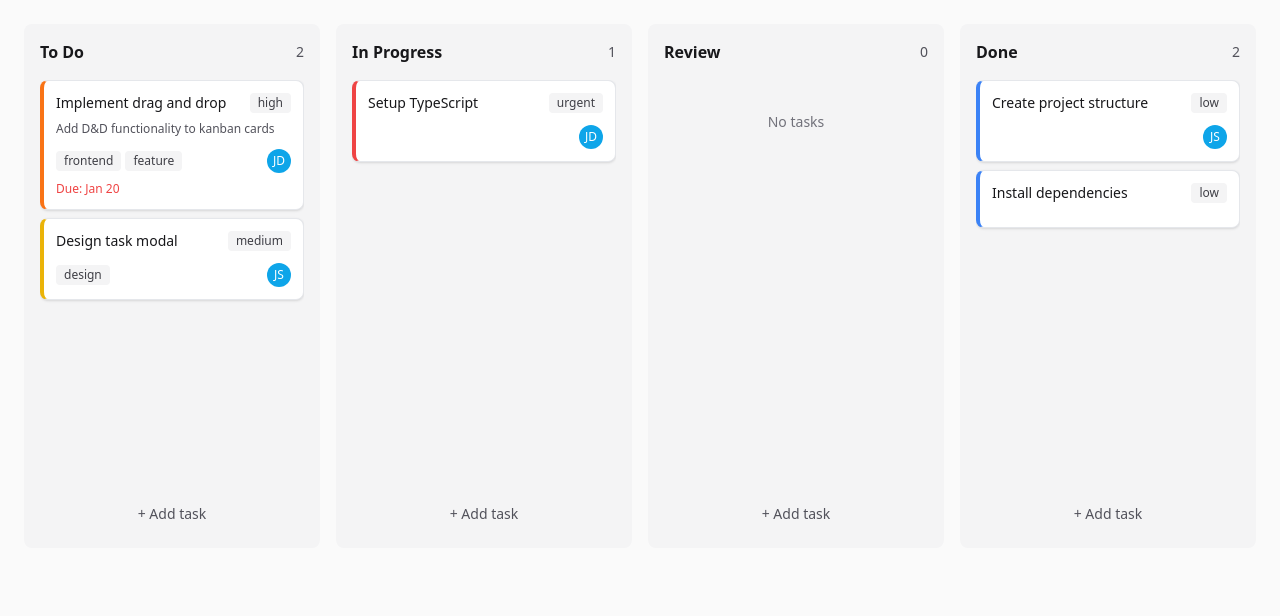
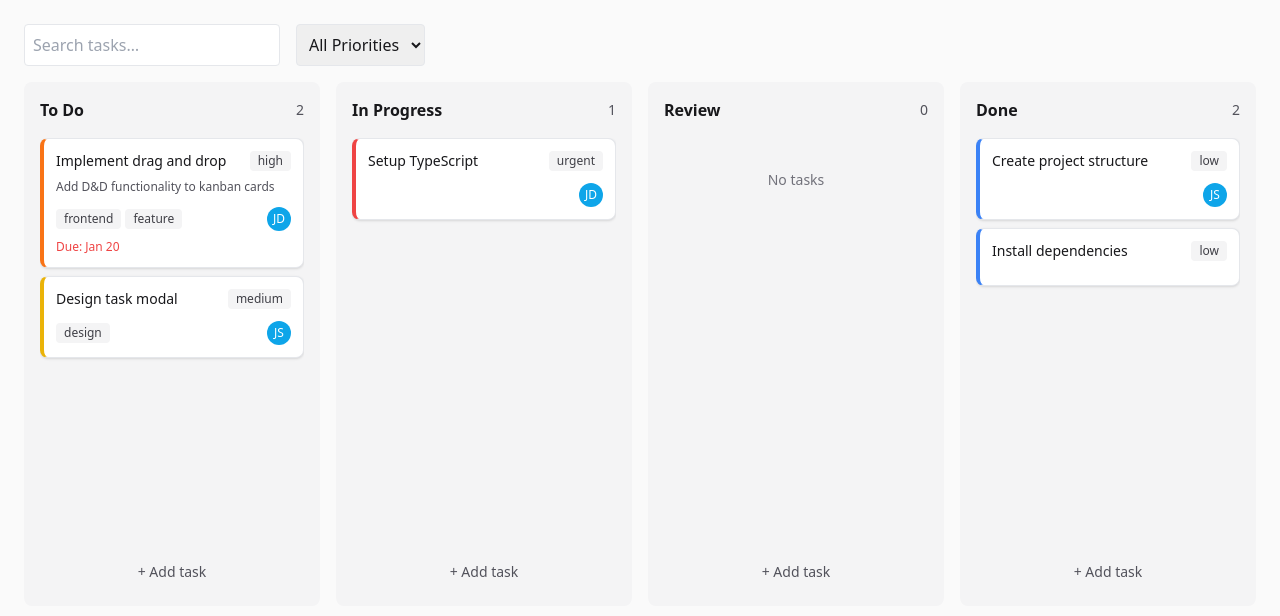
Before and after one commit to himesh0104/kanban-component-himeshK, a React (Vite) app: page / in a window 1280 px wide. Shown: the top 616 px of the page. Built offline with nearby package versions, Linux system fonts and the light colour scheme.

Commit message:
feat: add search and priority filter to KanbanBoard for improved task management

```diff
--- a/src/components/KanbanBoard/KanbanBoard.tsx
+++ b/src/components/KanbanBoard/KanbanBoard.tsx
@@ -19,6 +19,8 @@ export const KanbanBoard: React.FC<KanbanViewProps> = ({
   const dragState = useDragAndDrop();
   const [createModalOpen, setCreateModalOpen] = useState(false);
   const [createColumnId, setCreateColumnId] = useState<string | null>(null);
+  const [searchQuery, setSearchQuery] = useState("");
+  const [priorityFilter, setPriorityFilter] = useState<"all" | "low" | "medium" | "high" | "urgent">("all");
   const handleAddTask = useCallback((columnId: string) => {
     setCreateColumnId(columnId);
     setCreateModalOpen(true);
@@ -75,9 +77,45 @@ export const KanbanBoard: React.FC<KanbanViewProps> = ({
 
   return (
     <div className="p-6">
+      <div className="flex items-center gap-4 mb-4">
+        <input
+          type="text"
+          placeholder="Search tasks…"
+          className="border p-2 rounded w-64"
+          value={searchQuery}
+          onChange={(e) => setSearchQuery(e.target.value)}
+        />
+
+        <select
+          className="border p-2 rounded"
+          value={priorityFilter}
+          onChange={(e) =>
+            setPriorityFilter(e.target.value as "all" | "low" | "medium" | "high" | "urgent")
+          }
+        >
+          <option value="all">All Priorities</option>
+          <option value="low">Low</option>
+          <option value="medium">Medium</option>
+          <option value="high">High</option>
+          <option value="urgent">Urgent</option>
+        </select>
+      </div>
+
       <div className="flex gap-4 overflow-x-auto pb-4">
         {columns.map(column => {
-          const columnTasks = column.taskIds.map(id => tasks[id]).filter(Boolean);
+          const columnTasks = column.taskIds
+            .map(id => tasks[id])
+            .filter(Boolean)
+            .filter(task => {
+              const matchesSearch =
+                task.title.toLowerCase().includes(searchQuery.toLowerCase()) ||
+                (task.description ?? "").toLowerCase().includes(searchQuery.toLowerCase());
+
+              const matchesPriority =
+                priorityFilter === "all" || task.priority === priorityFilter;
+
+              return matchesSearch && matchesPriority;
+            });
 
           return (
             <KanbanColumn
```
